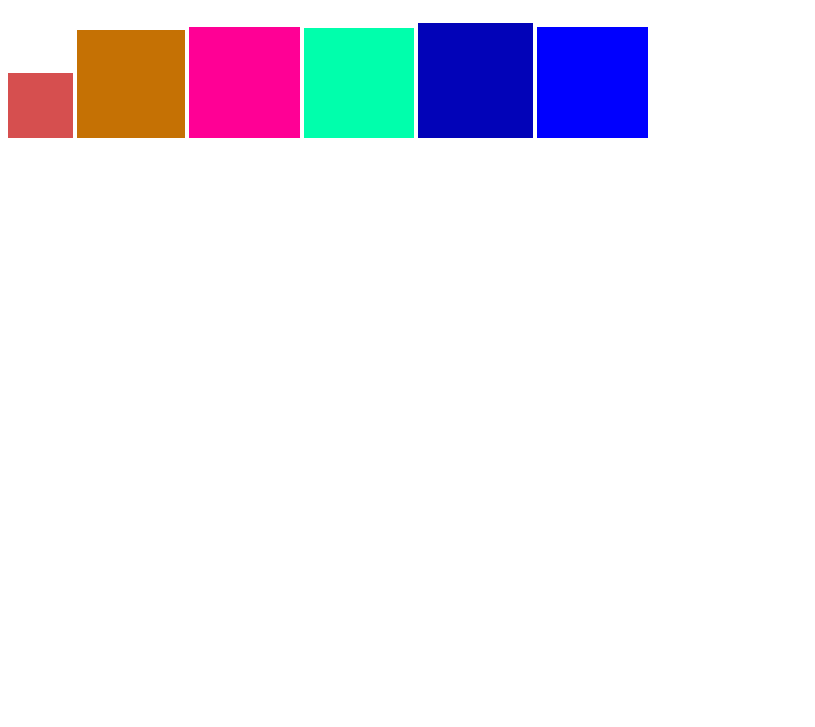
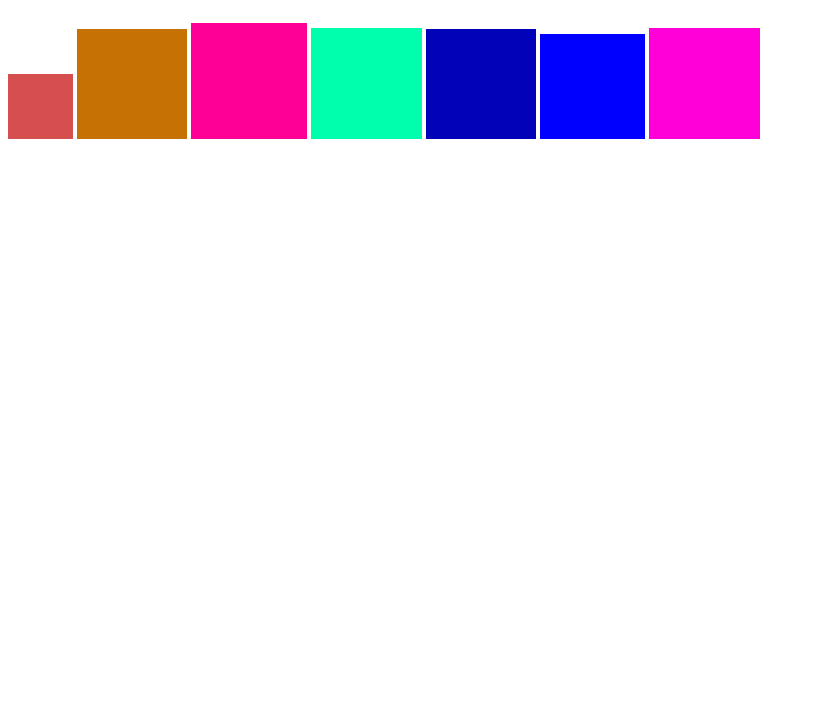
Before and after one commit to shreyasling/innerve, a plain HTML site: page assets/color.html in a window 1280 px wide. Shown: the part 73-800 px from the top of the page, without its empty margins (0-815 px from the left). Drawn offline with Linux system fonts and the light colour scheme.

Commit message:
change q

```diff
--- a/assets/color.html
+++ b/assets/color.html
@@ -17,34 +17,40 @@
 
     .T2 {
       display: inline-block;
-      width: 108px;
-      height: 108px;
+      width: 110px;
+      height: 110px;
       background-color: #C57104;
     }
 
     .T3 {
       display: inline-block;
-      width: 111px;
-      height: 111px;
+      width: 116px;
+      height: 116px;
       background-color: #FF0095;
     }
     .T4{
         display: inline-block;
-      width: 110px;
-      height: 110px;
+      width: 111px;
+      height: 111px;
       background-color: #00ffAC;
     }
     .T5{
         display: inline-block;
-      width: 115px;
-      height: 115px;
+      width: 110px;
+      height: 110px;
       background-color: #0203B8;
     }
     .T6{
         display: inline-block;
+      width: 105px;
+      height: 105px;
+      background-color: blue;
+    }
+    .T7{
+        display: inline-block;
       width: 111px;
       height: 111px;
-      background-color: blue;
+      background-color: rgb(255, 0, 217);
     }
   </style>
 </head>
@@ -57,6 +63,7 @@
   <p class="T4"> </p>
   <p class="T5"></p>
   <p class="T6"></p>
+  <p class="T7"></p>
 
 
 </body>
```
